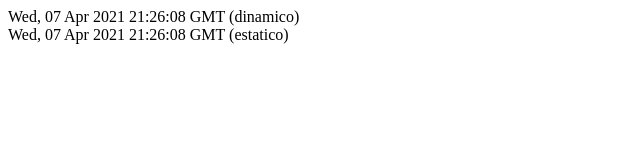
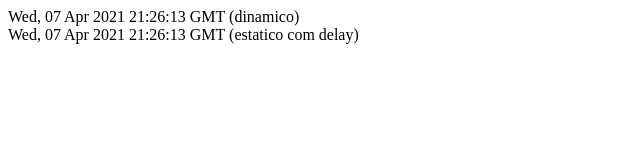
Before and after one commit to Rvilhena/Teste-Next, a Next.js app: page /tempo in a window 1280 px wide. Shown: the top 160 px of the page, without its empty margins (0-640 px from the left). Built offline with nearby package versions, Linux system fonts and the light colour scheme.

Commit message:
Tempo com Delay

```diff
--- a/pages/tempo.js
+++ b/pages/tempo.js
@@ -7,15 +7,19 @@
     return (
         <div>
             <div>{dynamicDateString} (dinamico)</div>
-            <div>{props.staticDateString} (estatico)</div>
+            <div>{props.staticDateString} (estatico com delay)</div>
         </div>
     )
 
 }
 
-export function getStaticProps() {
+export async function getStaticProps() {
 
     console.log('> Passando pelo getStaticProps();')
+    console.log('> Adicionando delay de 5 segundos')
+
+    await delay(5000);
+
     const staticDate = new Date();
     const staticDateString = staticDate.toGMTString();
 
@@ -27,5 +31,6 @@
 
 }
 
+const delay = ms => new Promise(resolve => setTimeout(resolve, ms));
 
 export default Tempo;
```
